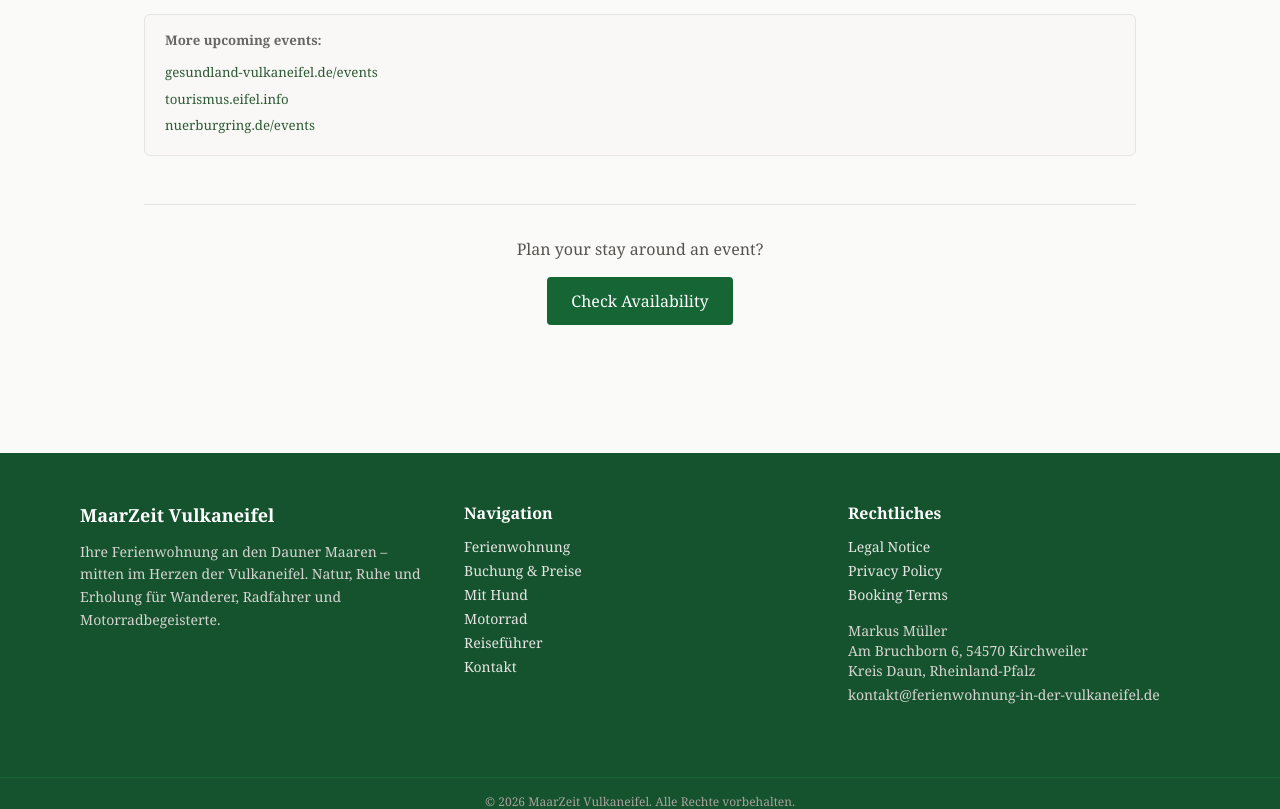
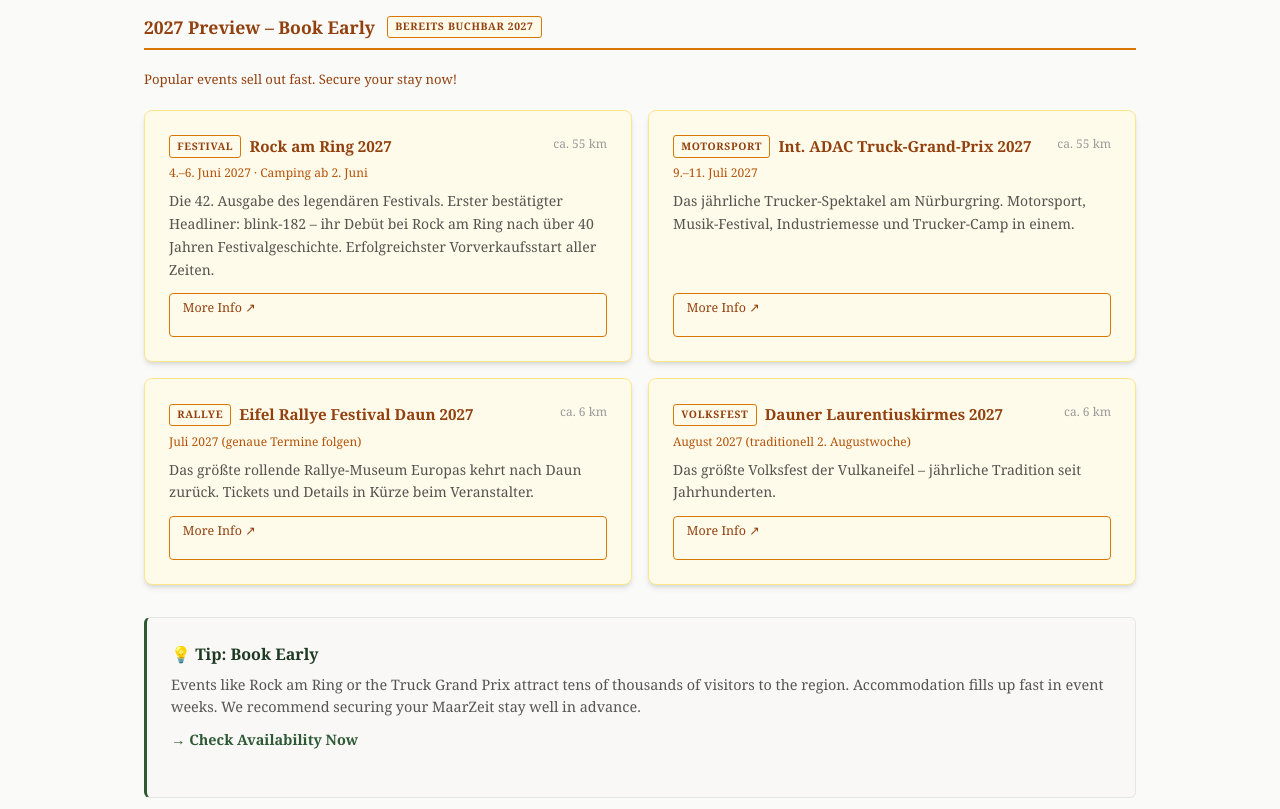
Before and after one commit to OMueller-1976/maarzeit-vulkaneifel, a Next.js app: page /en/specials/events in a window 1280 px wide. Shown: the part 2320-3129 px from the top of the page. Built offline with nearby package versions, Linux system fonts and the light colour scheme.

Commit message:
Events: 2027 Vorschau Rock am Ring blink-182, Truck Grand Prix, Früh-Bucher Hinweis

```diff
--- a/app/[locale]/specials/events/page.tsx
+++ b/app/[locale]/specials/events/page.tsx
@@ -19,6 +19,11 @@
     ctaTitle:   'Aufenthalt rund um ein Event planen?',
     ctaBtn:     'Verfügbarkeit prüfen',
     breadcrumb: 'Specials',
+    preview2027Title: 'Vorschau 2027 – Jetzt bereits buchbar',
+    preview2027Note: 'Früh planen lohnt sich – beliebte Events sind schnell ausgebucht. Jetzt Unterkunft sichern!',
+    earlyBookTip: '💡 Tipp: Frühzeitig buchen',
+    earlyBookText: 'Events wie Rock am Ring oder der Truck Grand Prix ziehen zehntausende Besucher in die Region. Unterkunftskapazitäten sind in Eventwochen schnell vergriffen. Wir empfehlen, Ihren MaarZeit-Aufenthalt frühzeitig zu sichern.',
+    earlyBookLink: '→ Jetzt Verfügbarkeit prüfen',
   },
   en: {
     title:      'Events & Festivals in the Vulkan Eifel',
@@ -35,6 +40,11 @@
     ctaTitle:   'Plan your stay around an event?',
     ctaBtn:     'Check Availability',
     breadcrumb: 'Specials',
+    preview2027Title: '2027 Preview – Book Early',
+    preview2027Note: 'Popular events sell out fast. Secure your stay now!',
+    earlyBookTip: '💡 Tip: Book Early',
+    earlyBookText: 'Events like Rock am Ring or the Truck Grand Prix attract tens of thousands of visitors to the region. Accommodation fills up fast in event weeks. We recommend securing your MaarZeit stay well in advance.',
+    earlyBookLink: '→ Check Availability Now',
   },
   nl: {
     title:      'Events & Festivals in de Vulkaan Eifel',
@@ -51,6 +61,11 @@
     ctaTitle:   'Verblijf rondom een evenement plannen?',
     ctaBtn:     'Beschikbaarheid controleren',
     breadcrumb: 'Specials',
+    preview2027Title: '2027 Vooruitblik – Vroeg Boeken',
+    preview2027Note: 'Populaire evenementen zijn snel volgeboekt. Boek nu uw verblijf!',
+    earlyBookTip: '💡 Tip: Vroeg Boeken',
+    earlyBookText: 'Evenementen zoals Rock am Ring of de Truck Grand Prix trekken tienduizenden bezoekers naar de regio. Accommodaties in evenementenweken zijn snel volgeboekt. Wij raden aan uw MaarZeit-verblijf tijdig te reserveren.',
+    earlyBookLink: '→ Controleer nu de beschikbaarheid',
   },
   fr: {
     title:      "Événements & Festivals dans l'Eifel Volcanique",
@@ -67,6 +82,11 @@
     ctaTitle:   'Planifier votre séjour autour d\'un événement ?',
     ctaBtn:     'Vérifier la disponibilité',
     breadcrumb: 'Specials',
+    preview2027Title: "Aperçu 2027 – Réservez Tôt",
+    preview2027Note: "Les événements populaires se remplissent vite. Réservez votre séjour maintenant !",
+    earlyBookTip: '💡 Conseil : Réservez tôt',
+    earlyBookText: "Des événements comme Rock am Ring ou le Truck Grand Prix attirent des dizaines de milliers de visiteurs dans la région. Les hébergements se remplissent vite pendant les semaines d'événements. Nous recommandons de réserver votre séjour MaarZeit à l'avance.",
+    earlyBookLink: '→ Vérifier la disponibilité maintenant',
   },
 }
 
@@ -184,6 +204,41 @@
   },
 ]
 
+const preview2027Events = [
+  {
+    badge: 'FESTIVAL',
+    name: 'Rock am Ring 2027',
+    termin: '4.–6. Juni 2027 · Camping ab 2. Juni',
+    entfernung: 'ca. 55 km',
+    beschreibung: 'Die 42. Ausgabe des legendären Festivals. Erster bestätigter Headliner: blink-182 – ihr Debüt bei Rock am Ring nach über 40 Jahren Festivalgeschichte. Erfolgreichster Vorverkaufsstart aller Zeiten.',
+    link: 'https://www.rock-am-ring.com',
+  },
+  {
+    badge: 'MOTORSPORT',
+    name: 'Int. ADAC Truck-Grand-Prix 2027',
+    termin: '9.–11. Juli 2027',
+    entfernung: 'ca. 55 km',
+    beschreibung: 'Das jährliche Trucker-Spektakel am Nürburgring. Motorsport, Musik-Festival, Industriemesse und Trucker-Camp in einem.',
+    link: 'https://www.adac.de/veranstaltungen/truck-grand-prix/',
+  },
+  {
+    badge: 'RALLYE',
+    name: 'Eifel Rallye Festival Daun 2027',
+    termin: 'Juli 2027 (genaue Termine folgen)',
+    entfernung: 'ca. 6 km',
+    beschreibung: 'Das größte rollende Rallye-Museum Europas kehrt nach Daun zurück. Tickets und Details in Kürze beim Veranstalter.',
+    link: 'https://eifel-rallye-festival.de',
+  },
+  {
+    badge: 'VOLKSFEST',
+    name: 'Dauner Laurentiuskirmes 2027',
+    termin: 'August 2027 (traditionell 2. Augustwoche)',
+    entfernung: 'ca. 6 km',
+    beschreibung: 'Das größte Volksfest der Vulkaneifel – jährliche Tradition seit Jahrhunderten.',
+    link: 'https://stadt-daun.de',
+  },
+]
+
 export async function generateMetadata({ params }: { params: Promise<{ locale: string }> }): Promise<Metadata> {
   const { locale } = await params
   const titles = {
@@ -225,6 +280,18 @@
 const distanceStyle: React.CSSProperties = {
   color: '#999',
   fontSize: '0.75rem',
+  whiteSpace: 'nowrap',
+}
+
+const previewBadgeStyle: React.CSSProperties = {
+  border: '1px solid #D97706',
+  color: '#92400E',
+  backgroundColor: '#FFFBEB',
+  fontSize: '0.65rem',
+  padding: '0.15rem 0.45rem',
+  borderRadius: '3px',
+  fontWeight: 700,
+  letterSpacing: '0.06em',
   whiteSpace: 'nowrap',
 }
 
@@ -315,6 +382,57 @@
         )
       })}
 
+      {/* 2027 Vorschau */}
+      <section style={{ marginBottom: '2rem' }}>
+        <div style={{ display: 'flex', alignItems: 'center', gap: '0.75rem', borderBottom: '2px solid #D97706', paddingBottom: '0.5rem', marginBottom: '1.25rem' }}>
+          <h2 style={{ fontSize: '1.1rem', fontWeight: 700, color: '#92400E' }}>
+            {ui.preview2027Title}
+          </h2>
+          <span style={previewBadgeStyle}>BEREITS BUCHBAR 2027</span>
+        </div>
+        <p style={{ fontSize: '0.82rem', color: '#92400E', marginBottom: '1.25rem', fontWeight: 500 }}>
+          {ui.preview2027Note}
+        </p>
+        <div className="grid md:grid-cols-2 gap-4">
+          {preview2027Events.map((ev) => (
+            <div key={ev.name} className="card flex flex-col" style={{ border: '1px solid #FDE68A', background: '#FFFBEB' }}>
+              <div style={{ display: 'flex', alignItems: 'flex-start', justifyContent: 'space-between', gap: '0.75rem', marginBottom: '0.4rem' }}>
+                <div style={{ display: 'flex', alignItems: 'center', gap: '0.5rem', flexWrap: 'wrap' }}>
+                  <span style={previewBadgeStyle}>{ev.badge}</span>
+                  <h3 className="font-bold" style={{ fontSize: '0.95rem', color: '#92400E' }}>{ev.name}</h3>
+                </div>
+                <span style={distanceStyle}>{ev.entfernung}</span>
+              </div>
+              <p style={{ fontSize: '0.75rem', color: '#B45309', marginBottom: '0.5rem' }}>{ev.termin}</p>
+              <p className="text-stone-600 text-sm leading-relaxed" style={{ flex: 1, marginBottom: '0.75rem' }}>
+                {ev.beschreibung}
+              </p>
+              <a href={ev.link} target="_blank" rel="noopener noreferrer" style={{ ...linkBtnStyle, borderColor: '#D97706', color: '#92400E' }}>
+                {ui.moreInfo}
+              </a>
+            </div>
+          ))}
+        </div>
+      </section>
+
+      {/* Früh-Bucher Hinweis */}
+      <div style={{
+        background: '#F9F8F6',
+        border: '1px solid #E5E5E5',
+        borderLeft: '3px solid #2D5A35',
+        borderRadius: '6px',
+        padding: '1.5rem',
+        margin: '2rem 0',
+      }}>
+        <strong style={{ color: '#1C3A22' }}>{ui.earlyBookTip}</strong>
+        <p style={{ margin: '0.5rem 0 0', color: '#555', fontSize: '0.9rem' }}>
+          {ui.earlyBookText}
+        </p>
+        <a href="/buchung" style={{ color: '#2D5A35', fontWeight: 600, fontSize: '0.9rem', display: 'inline-block', marginTop: '0.75rem', textDecoration: 'none' }}>
+          {ui.earlyBookLink}
+        </a>
+      </div>
+
       {/* Info-Box */}
       <div style={{
         background: '#F9F8F6',
@@ -327,9 +445,10 @@
       }}>
         <strong>{ui.infoBoxTitle}</strong>
         <ul style={{ marginTop: '0.5rem', lineHeight: 2 }}>
-          <li><a href="https://www.gesundland-vulkaneifel.de/events" target="_blank" rel="noopener noreferrer" style={{ color: '#2D5A35' }}>gesundland-vulkaneifel.de/events</a></li>
-          <li><a href="https://tourismus.eifel.info" target="_blank" rel="noopener noreferrer" style={{ color: '#2D5A35' }}>tourismus.eifel.info</a></li>
+          <li><a href="https://www.gesundland-vulkaneifel.de/events/veranstaltungskalender/" target="_blank" rel="noopener noreferrer" style={{ color: '#2D5A35' }}>gesundland-vulkaneifel.de/events/veranstaltungskalender/</a></li>
+          <li><a href="https://tourismus.eifel.info/terminkalender/" target="_blank" rel="noopener noreferrer" style={{ color: '#2D5A35' }}>tourismus.eifel.info/terminkalender/</a></li>
           <li><a href="https://nuerburgring.de/events" target="_blank" rel="noopener noreferrer" style={{ color: '#2D5A35' }}>nuerburgring.de/events</a></li>
+          <li><a href="https://eifel-rallye-festival.de" target="_blank" rel="noopener noreferrer" style={{ color: '#2D5A35' }}>eifel-rallye-festival.de</a></li>
         </ul>
       </div>
 
```
